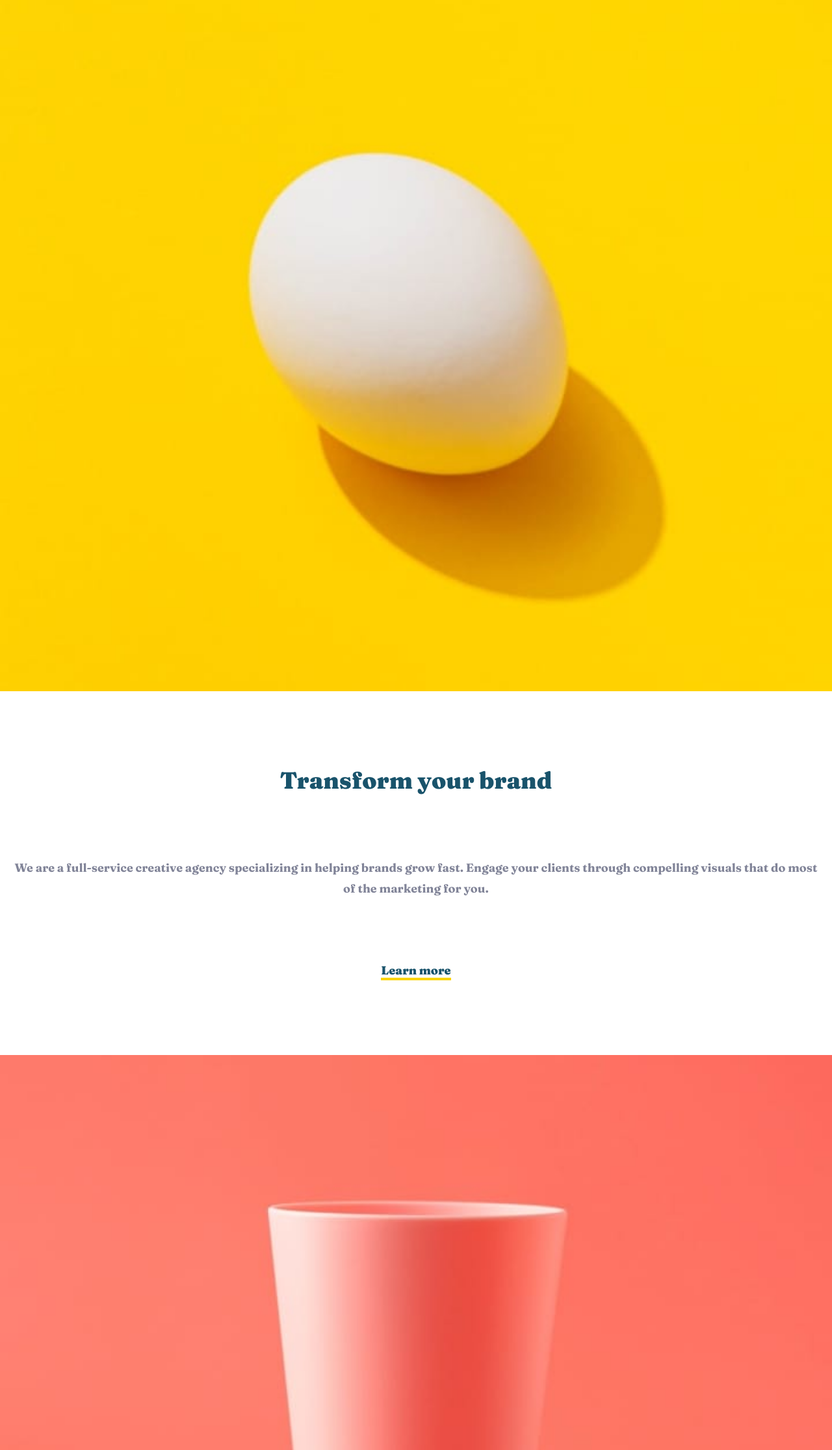
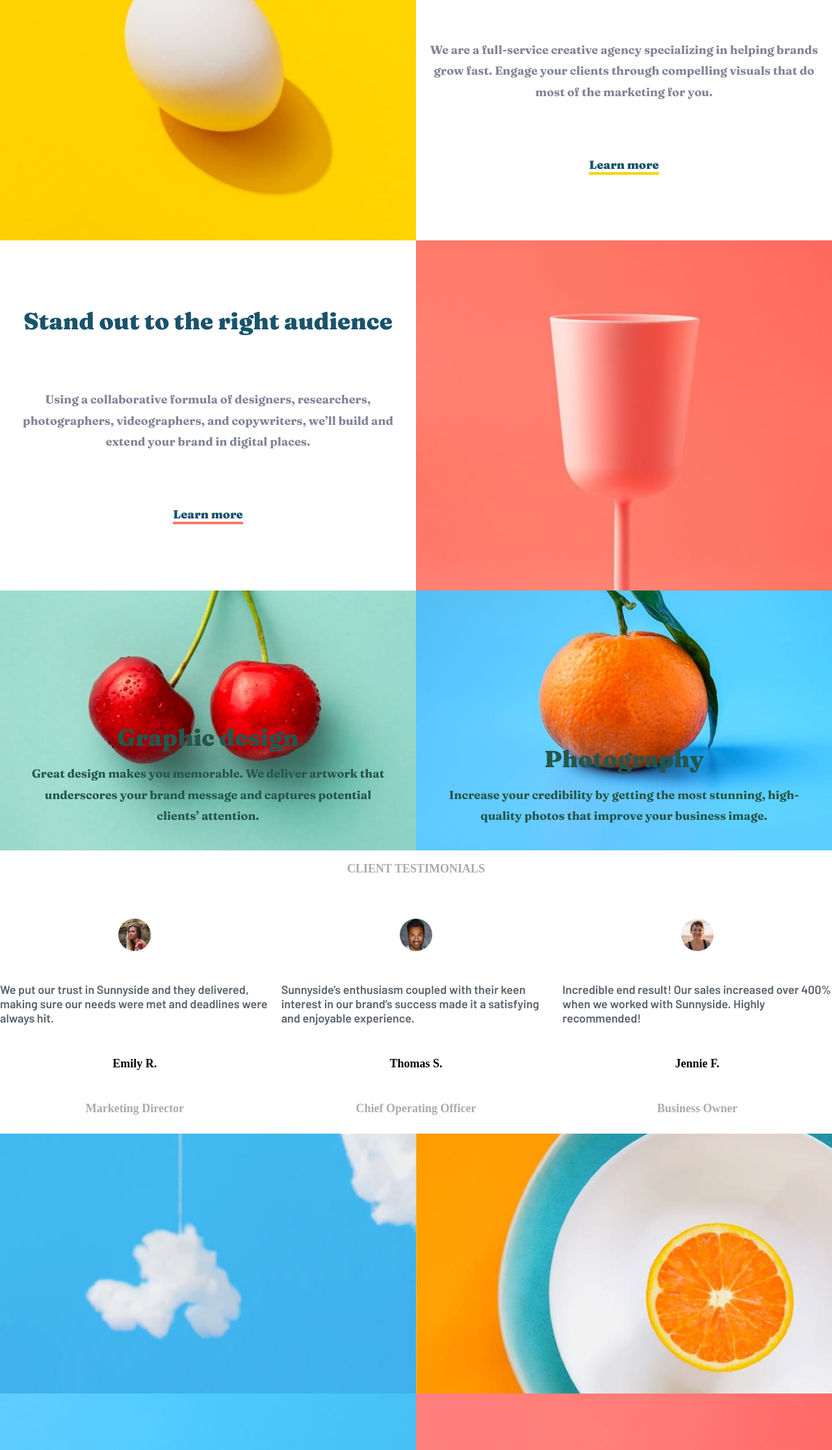
Before and after one commit to shalash23/sunnside-agency, a plain HTML site: page index.html in a window 1280 px wide. Shown: the part 568-2800 px from the top of the page at 65% size. Drawn offline with Linux system fonts and the light colour scheme.

Commit message:
desktop design

```diff
--- a/index.html
+++ b/index.html
@@ -45,7 +45,7 @@
           <img src="images/icon-arrow-down.svg" alt="" />
         </div>
       </section>
-      <section>
+      <section class="egg-picture">
         <picture>
           <source
             media="(min-width:978px)"
@@ -69,7 +69,7 @@
           <button>Learn more</button>
         </div>
       </section>
-      <section>
+      <section class="smoothie">
         <picture>
           <source
             media="(min-width:978px)"
@@ -153,7 +153,7 @@
       <section class="sitemap">
         <svg
           viewBox="0 0 120 80"
-          width="auto"
+          width="280"
           height="150"
           xmlns="http://www.w3.org/2000/svg"
         >
--- a/styles.css
+++ b/styles.css
@@ -254,7 +254,7 @@ section .container img {
 .sitemap {
   background-color: #90d4c5;
   display: flex;
-  height: 50%;
+  /* height: 50%; */
   flex-direction: column;
   justify-content: flex-start;
   align-items: center;
@@ -287,3 +287,80 @@ section .container img {
 .attribution a {
   color: hsl(228, 45%, 44%);
 }
+
+@media screen and (min-width: 865px) {
+  main {
+    grid-template-columns: 1fr 1fr;
+    grid-template-rows: auto;
+  }
+
+  section {
+    min-height: 50vh;
+  }
+  .header {
+    background-image: url("./images/desktop/image-header.jpg");
+    grid-column: span 2;
+  }
+  .egg-picture {
+    grid-column: 1;
+    grid-row: 2;
+  }
+
+  .smoothie {
+    grid-column: 2;
+    grid-row: 3;
+  }
+
+  .graphic-design {
+    background-image: url("./images/desktop/image-graphic-design.jpg");
+  }
+  .photography {
+    background-image: url("./images/desktop/image-photography.jpg");
+  }
+
+  .client-testimonials {
+    grid-column: span 2;
+  }
+
+  .testimonials {
+    grid-template-columns: repeat(3, 1fr);
+  }
+
+  .testimonial {
+    padding: 0;
+    margin: 0;
+    justify-content: space-evenly;
+    gap: 0;
+  }
+
+  .testimonial h4 {
+    margin: 0;
+  }
+  .testimonial h5 {
+    margin: 0;
+  }
+
+  .footer {
+    min-height: 100vh;
+    grid-column: span 2;
+    grid-row: span 2;
+  }
+
+  .sitemap {
+    grid-column: span 2;
+    height: 40%;
+  }
+
+  .footer-images1 {
+    background-image: url("./images/desktop/image-gallery-milkbottles.jpg");
+  }
+  .footer-images2 {
+    background-image: url("./images/desktop/image-gallery-orange.jpg");
+  }
+  .footer-images4 {
+    background-image: url("./images/desktop/image-gallery-sugarcubes.jpg");
+  }
+  .footer-images3 {
+    background-image: url("./images/desktop/image-gallery-cone.jpg");
+  }
+}
```
